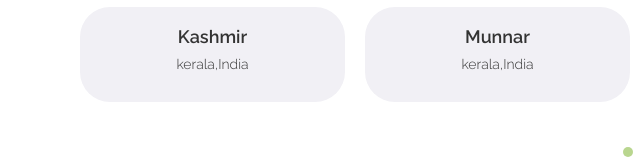
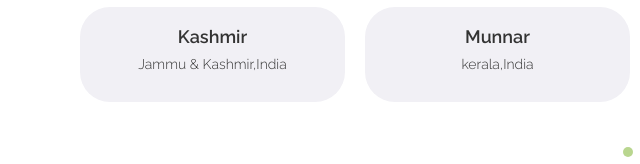
Before and after one commit to ZamzderDesigner/Alfa-Travels-2025, a plain HTML site: page index.html in a window 1280 px wide. Shown: the part 1176-1340 px from the top of the page, 0-640 px from the left. Drawn offline with Linux system fonts and the light colour scheme; some packages are replaced by stand-ins of ours.

Commit message:
Tour package section kashmit editied

```diff
--- a/index.html
+++ b/index.html
@@ -132,7 +132,7 @@
                     <img src="assets/images/place/place2.jpg" alt="">
                     <div class="tour-des">
                         <h2>Kashmir</h2>
-                        <h3>kerala,India</h3>
+                        <h3>Jammu & Kashmir,India</h3>
                     </div>
                 </div>
                 <!-- / END SINGLE TOUR PLACE DESIGN AREA -->
```
Also changed, not shown: 1 other file.
